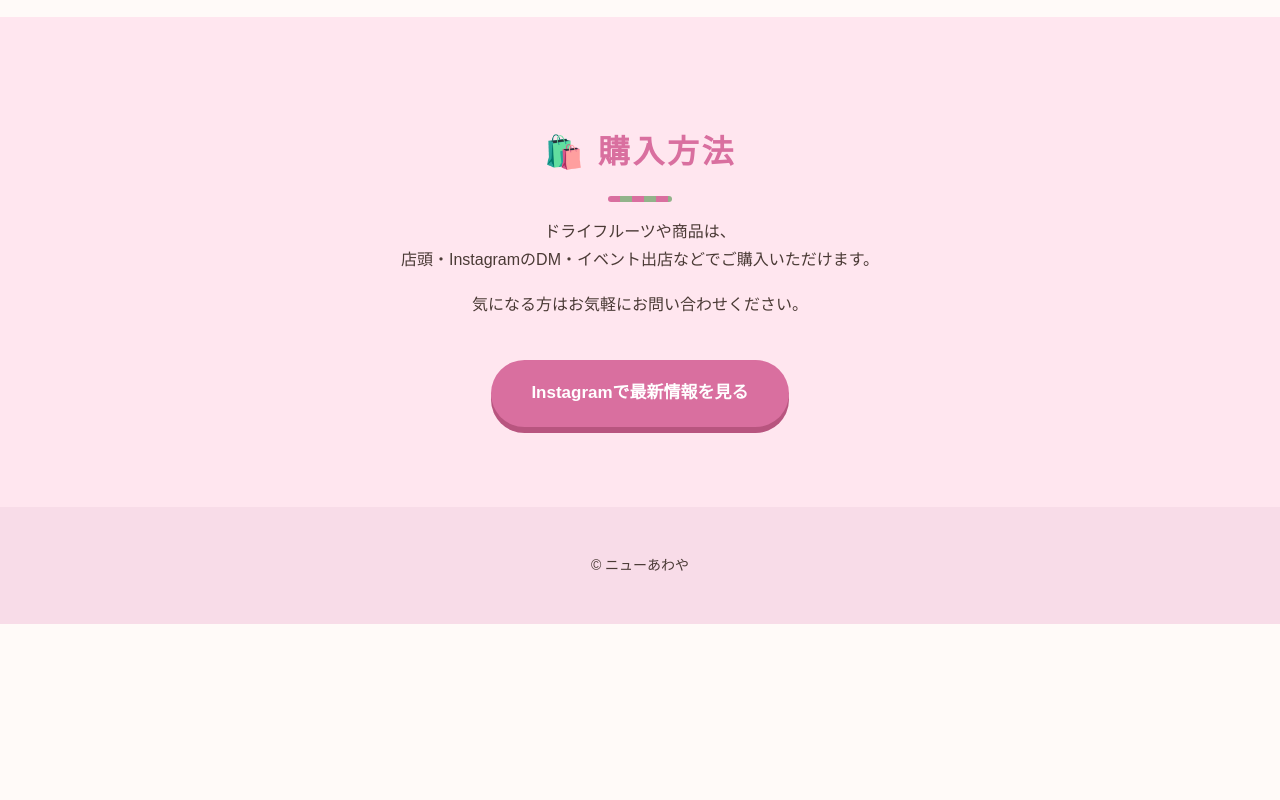
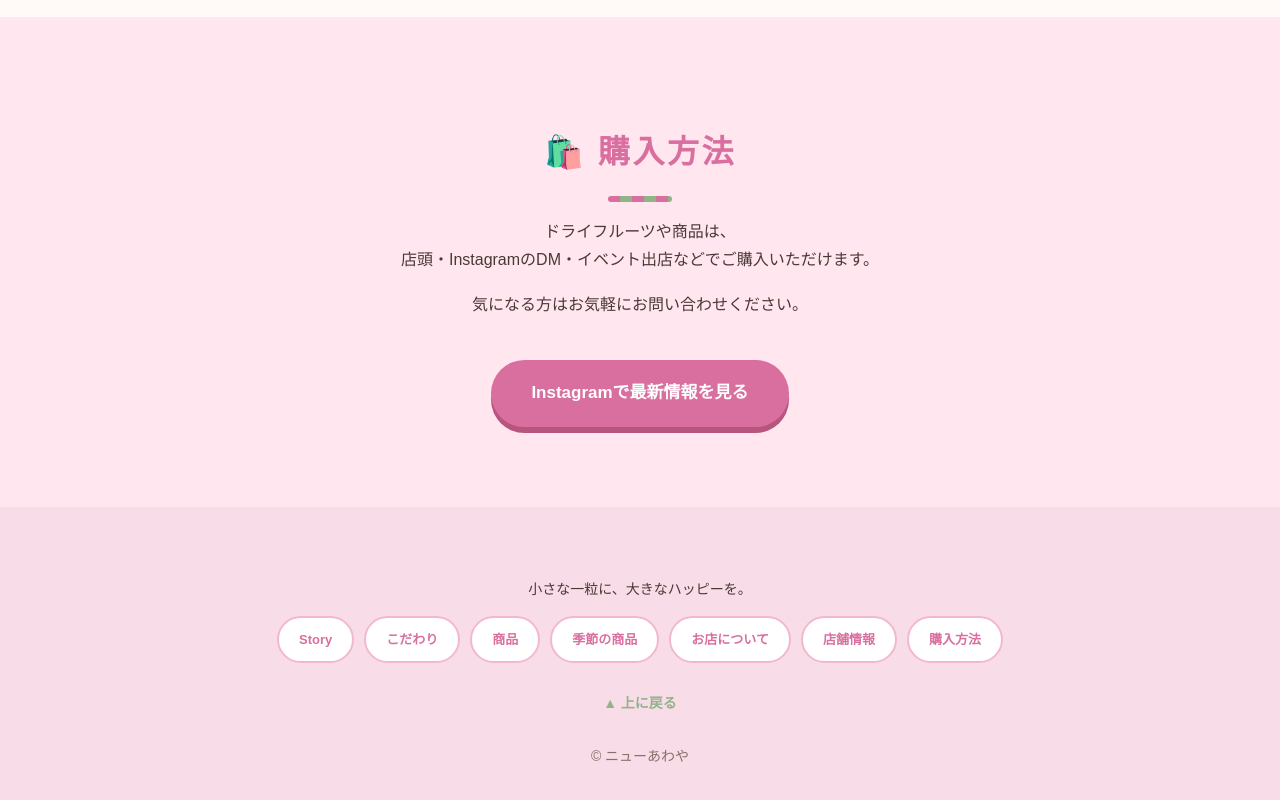
Before and after one commit to y5s2m3r1r2t3-netizen/new-awaya, a plain HTML site: page 26.4.24_ポップ案/index.html in a window 1280 px wide. Shown: the part 10254-11054 px from the top of the page. Before the commit the page ends 10878 px from the top, so only its background shows below. Drawn offline with Linux system fonts and the light colour scheme.

Commit message:
フッター修正

```diff
--- a/26.4.24_ポップ案/style.css
+++ b/26.4.24_ポップ案/style.css
@@ -283,11 +283,61 @@ section {
 
 footer {
   text-align: center;
-  padding: 32px 20px;
+  padding: 56px 20px 32px;
   background: #f8dce8;
   font-size: 14px;
 }
+footer-tagline {
+  font-size: 20px;
+  font-weight: 900;
+  color: #d96f9f;
+  margin: 0 0 28px;
+  letter-spacing: 0.04em;
+}
 
+.footer-nav {
+  display: flex;
+  flex-wrap: wrap;
+  justify-content: center;
+  gap: 10px;
+  margin-bottom: 28px;
+}
+
+.footer-nav a {
+  display: inline-block;
+  padding: 10px 20px;
+  border-radius: 999px;
+  background: #fff;
+  color: #d96f9f;
+  font-weight: bold;
+  font-size: 13px;
+  text-decoration: none;
+  border: 2px solid #f3b8cf;
+  transition: transform 0.15s ease, background 0.15s ease;
+}
+
+.footer-nav a:hover {
+  background: #ffe6ef;
+  transform: translateY(-2px);
+}
+
+.to-top {
+  display: inline-block;
+  margin-bottom: 28px;
+  color: #92b38a;
+  font-weight: bold;
+  font-size: 14px;
+  text-decoration: none;
+}
+
+.to-top:hover {
+  text-decoration: underline;
+}
+
+.copyright {
+ margin: 0;
+  color: #8a6f68;
+}
 @media (max-width: 768px) {
   section {
     padding: 56px 18px;
--- a/26.4.24_ポップ案/index.html
+++ b/26.4.24_ポップ案/index.html
@@ -340,9 +340,25 @@
     </div>
   </section>
 
-  <footer>
-    <p>© ニューあわや</p>
-  </footer>
+     <footer>
+    <div class="inner">
+      <p class="footer-tagline">小さな一粒に、大きなハッピーを。</p>
+
+      <nav class="footer-nav" aria-label="フッターナビゲーション">
+        <a href="#story">Story</a>
+        <a href="#kodawari">こだわり</a>
+        <a href="#products">商品</a>
+        <a href="#season">季節の商品</a>
+        <a href="#shop">お店について</a>
+        <a href="#access">店舗情報</a>
+        <a href="#purchase">購入方法</a>
+      </nav>
+
+      <a href="#" class="to-top">▲ 上に戻る</a>
+
+      <p class="copyright">© ニューあわや</p>
+    </div>
+   </footer>
 
 </body>
 </html>
--- a/26.4.24_ポップ案/style.css
+++ b/26.4.24_ポップ案/style.css
@@ -283,11 +283,61 @@ section {
 
 footer {
   text-align: center;
-  padding: 32px 20px;
+  padding: 56px 20px 32px;
   background: #f8dce8;
   font-size: 14px;
 }
+footer-tagline {
+  font-size: 20px;
+  font-weight: 900;
+  color: #d96f9f;
+  margin: 0 0 28px;
+  letter-spacing: 0.04em;
+}
 
+.footer-nav {
+  display: flex;
+  flex-wrap: wrap;
+  justify-content: center;
+  gap: 10px;
+  margin-bottom: 28px;
+}
+
+.footer-nav a {
+  display: inline-block;
+  padding: 10px 20px;
+  border-radius: 999px;
+  background: #fff;
+  color: #d96f9f;
+  font-weight: bold;
+  font-size: 13px;
+  text-decoration: none;
+  border: 2px solid #f3b8cf;
+  transition: transform 0.15s ease, background 0.15s ease;
+}
+
+.footer-nav a:hover {
+  background: #ffe6ef;
+  transform: translateY(-2px);
+}
+
+.to-top {
+  display: inline-block;
+  margin-bottom: 28px;
+  color: #92b38a;
+  font-weight: bold;
+  font-size: 14px;
+  text-decoration: none;
+}
+
+.to-top:hover {
+  text-decoration: underline;
+}
+
+.copyright {
+ margin: 0;
+  color: #8a6f68;
+}
 @media (max-width: 768px) {
   section {
     padding: 56px 18px;
```
Also changed, not shown: 26.4.24_ポップ案/index.html (+19 -3 lines).
